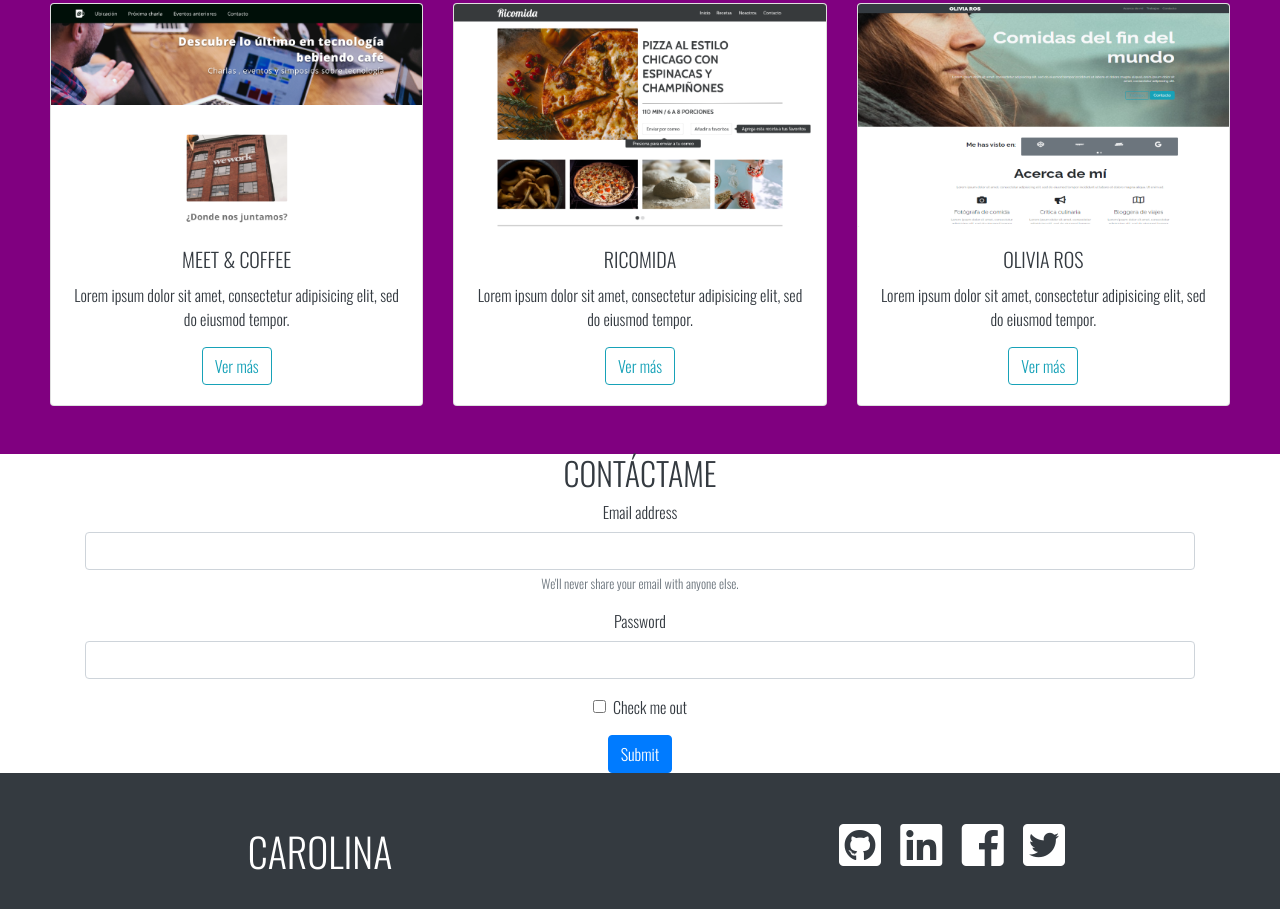
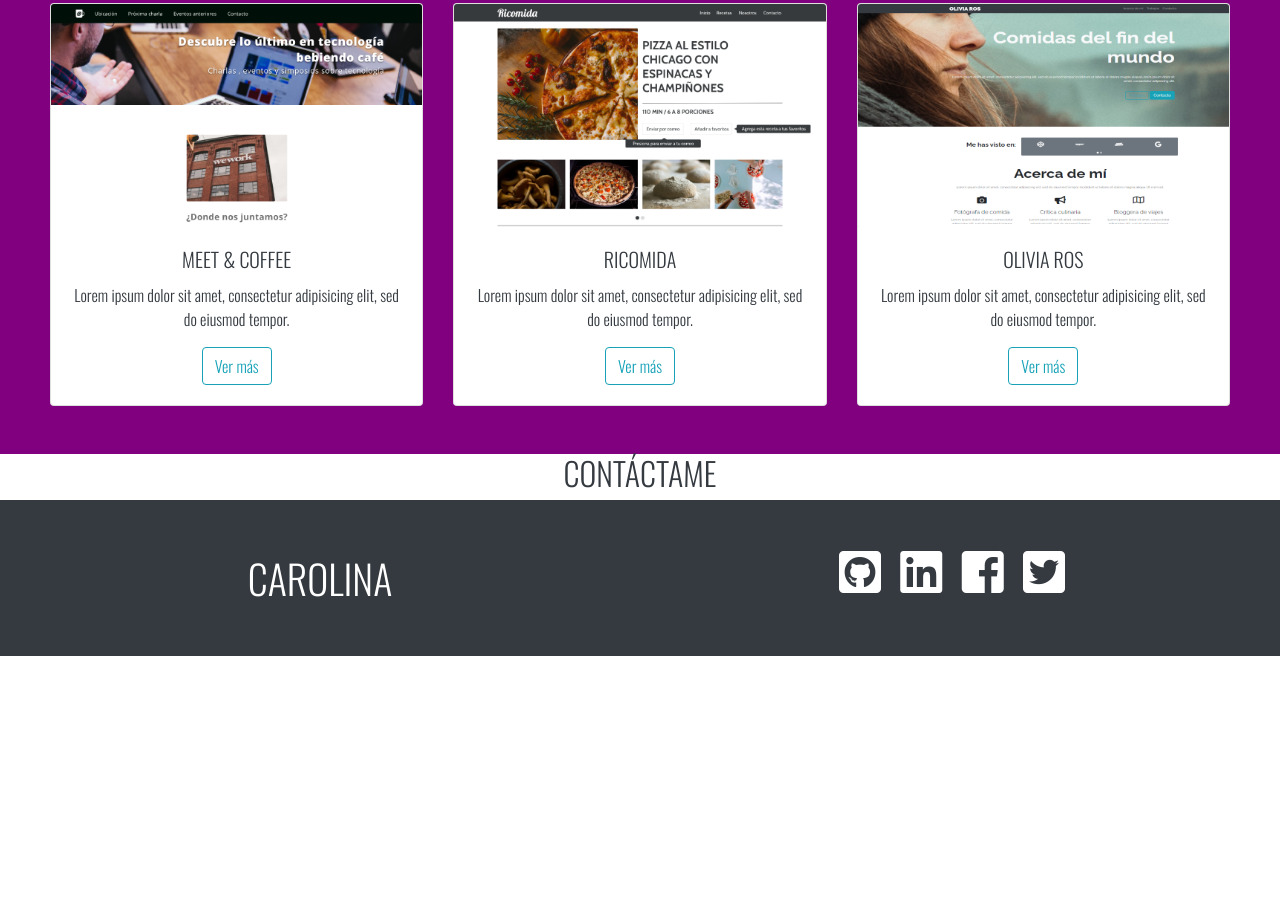
Before and after one commit to carolinamorah/mi-portafolio, a plain HTML site: page index.html in a window 1280 px wide. Shown: the part 2169-3078 px from the top of the page. After the commit the page ends 2825 px from the top, so only its background shows below. Drawn offline with nearby package versions, Linux system fonts and the light colour scheme.

Commit message:
Added new code to index.html for generate popovers

```diff
--- a/assets/js/script.js
+++ b/assets/js/script.js
@@ -1,10 +1,14 @@
 $(function(){
   $("a").on("click", function (e) {
-  // 1
   e.preventDefault();
-  // 2
+
   const href = $(this).attr("href");
-  // 3
+
   $("html, body").animate({ scrollTop: $(href).offset().top }, 800);
 });
+
+$('[data-toggle="popover"]').popover()
+
+
+
 });
--- a/index.html
+++ b/index.html
@@ -373,22 +373,6 @@
     <section id="contact" class="container text-center text-dark">
       <h2>CONTÁCTAME</h2>
 
-      <form>
-          <div class="form-group">
-            <label for="exampleInputEmail1">Email address</label>
-            <input type="email" class="form-control" id="exampleInputEmail1" aria-describedby="emailHelp">
-            <small id="emailHelp" class="form-text text-muted">We'll never share your email with anyone else.</small>
-          </div>
-          <div class="form-group">
-            <label for="exampleInputPassword1">Password</label>
-            <input type="password" class="form-control" id="exampleInputPassword1">
-          </div>
-          <div class="form-group form-check">
-            <input type="checkbox" class="form-check-input" id="exampleCheck1">
-            <label class="form-check-label" for="exampleCheck1">Check me out</label>
-          </div>
-          <button type="submit" class="btn btn-primary">Submit</button>
-        </form>
 
     </section>
 
@@ -401,10 +385,14 @@
         <span>CAROLINA</span></li>
         </div>
         <div class="col-md-6">
-        <i class="fab fa-github-square fa-3x pr-3"></i>
-        <i class="fab fa-linkedin fa-3x pr-3"></i>
-        <i class="fab fa-facebook-square fa-3x pr-3"></i>
-        <i class="fab fa-twitter-square fa-3x pr-3"></i>
+        <i class="fab fa-github-square fa-3x pr-3" data-container="body"
+        data-toggle="popover" data-trigger="hover" data-placement="bottom" data-content="GitHub"></i>
+        <i class="fab fa-linkedin fa-3x pr-3" data-container="body"
+        data-toggle="popover" data-trigger="hover" data-placement="bottom" data-content="Linkedin"></i>
+        <i class="fab fa-facebook-square fa-3x pr-3" data-container="body"
+        data-toggle="popover" data-trigger="hover" data-placement="bottom" data-content="Facebook"></i>
+        <i class="fab fa-twitter-square fa-3x pr-3" data-container="body"
+        data-toggle="popover" data-trigger="hover" data-placement="bottom" data-content="Twitter"></i>
        </div>
       </div>
     </footer>
```
